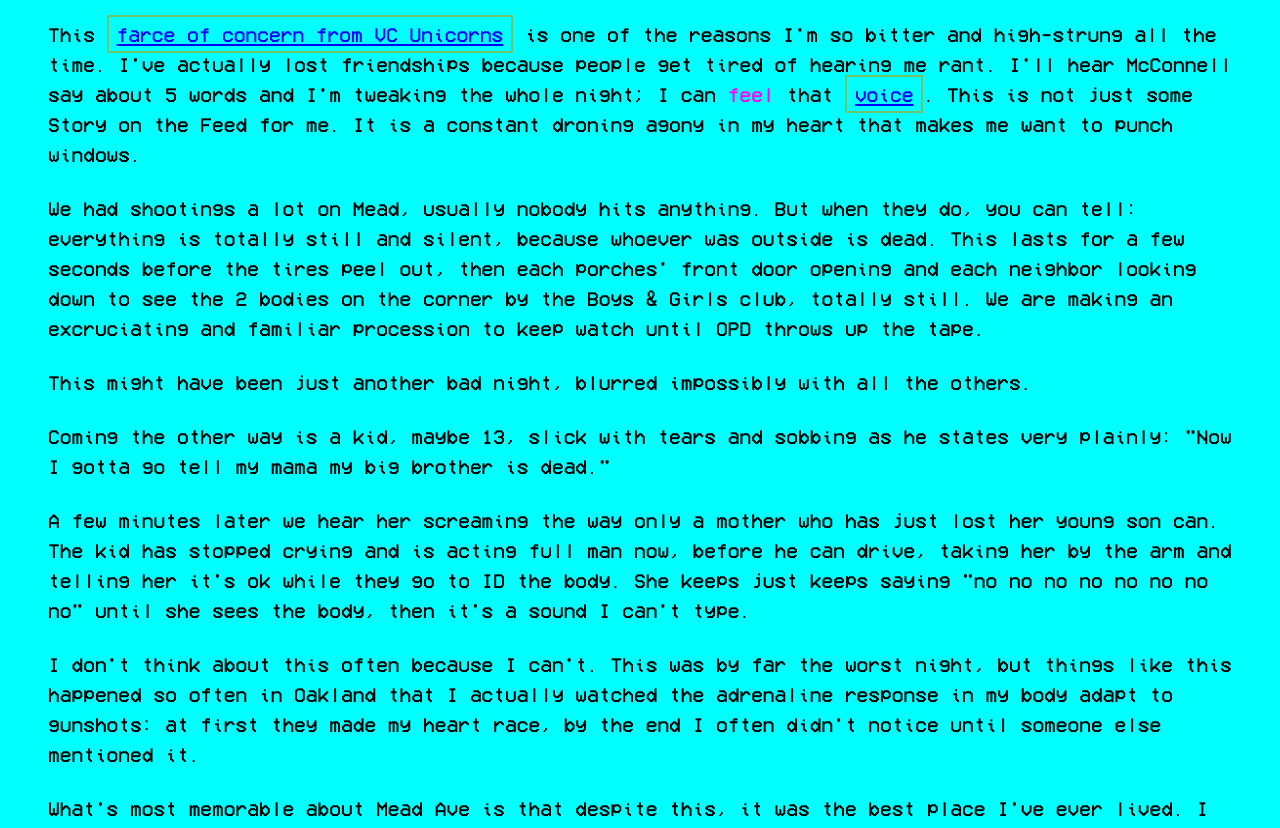
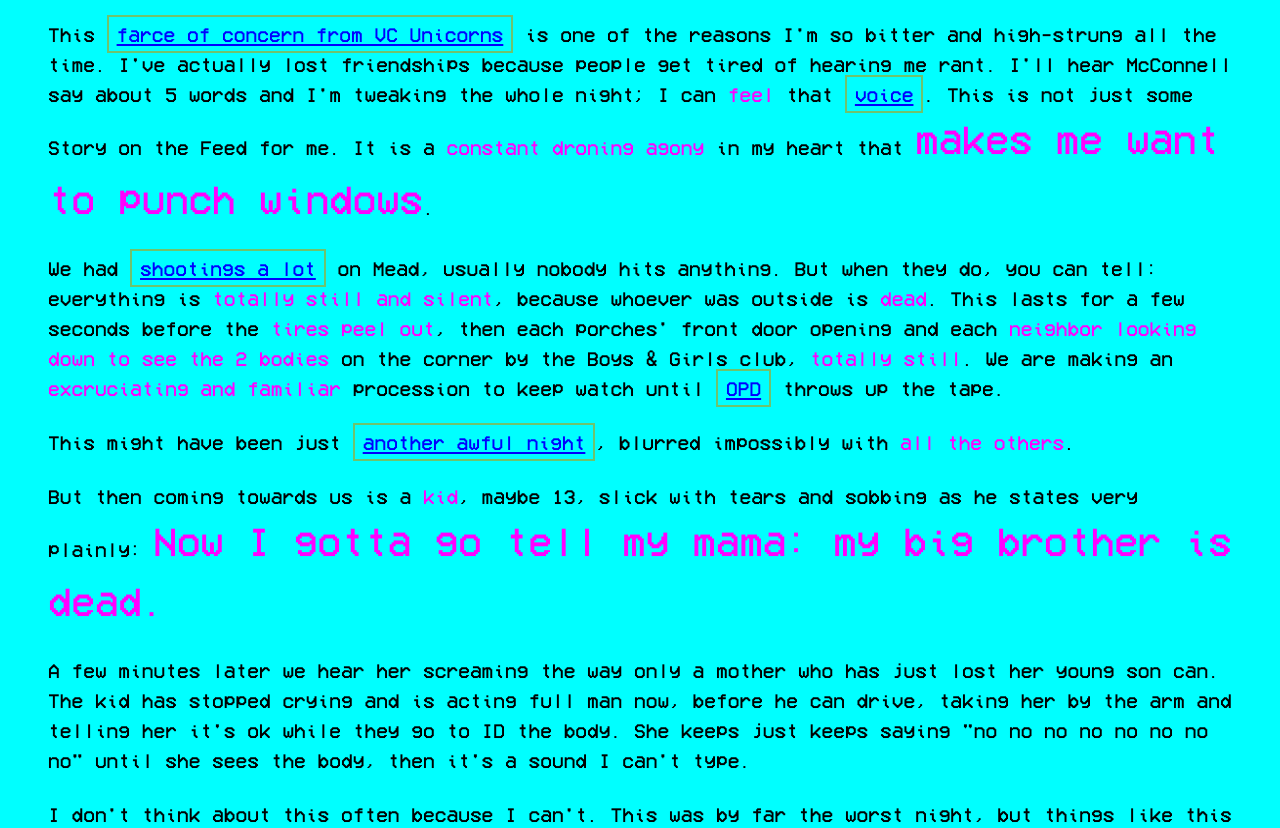
Before and after one commit to TheDripper/notusedyet, a Nuxt app: page /rip-bam-house-on-fire in a window 1280 px wide. Shown: the part 4500-5328 px from the top of the page. Built offline with nearby package versions, Linux system fonts and the light colour scheme.

Commit message:
gotta go tell my mama:

```diff
--- a/pages/rip-bam-house-on-fire.vue
+++ b/pages/rip-bam-house-on-fire.vue
@@ -140,11 +140,11 @@
     </p>
     <p>
       This <a href="https://www.globenewswire.com/news-release/2020/08/03/2071670/0/en/Top-Tech-Companies-Join-Forces-to-Push-for-Diversity-and-Inclusion-at-Vendor-Organizations.html" target="_blank">farce of concern from VC Unicorns</a> is one of the reasons I'm so bitter and high-strung all the time. I've actually lost friendships because people get tired of hearing me rant. I'll hear McConnell say about 5 words and I'm tweaking the whole night; I can
-      <span class="magenta">feel</span> that <a href="https://www.c-span.org/video/?472810-2/senator-mcconnell-protests-us" target="_blank">voice</a>. This is not just some Story on the Feed for me. It is a constant droning agony in my heart that makes me want to punch windows.
+      <span class="magenta">feel</span> that <a href="https://www.c-span.org/video/?472810-2/senator-mcconnell-protests-us" target="_blank">voice</a>. This is not just some Story on the Feed for me. It is a <span class="magenta">constant droning agony</span> in my heart that <span class="magenta bump">makes me want to punch windows</span>.
     </p>
-    <p>We had shootings a lot on Mead, usually nobody hits anything. But when they do, you can tell: everything is totally still and silent, because whoever was outside is dead. This lasts for a few seconds before the tires peel out, then each porches' front door opening and each neighbor looking down to see the 2 bodies on the corner by the Boys &amp; Girls club, totally still. We are making an excruciating and familiar procession to keep watch until OPD throws up the tape.</p>
-    <p>This might have been just another bad night, blurred impossibly with all the others.</p>
-    <p>Coming the other way is a kid, maybe 13, slick with tears and sobbing as he states very plainly: "Now I gotta go tell my mama my big brother is dead."</p>
+    <p>We had <a href="https://www.nprillinois.org/post/far-parkland-spotlight-teens-east-oakland-want-tell-their-stories#stream/0" target="_blank">shootings a lot</a> on Mead, usually nobody hits anything. But when they do, you can tell: everything is <span class="magenta">totally still and silent</span>, because whoever was outside is <span class="magenta">dead</span>. This lasts for a few seconds before the <span class="magenta">tires peel out</span>, then each porches' front door opening and each <span class="magenta">neighbor looking down to see the 2 bodies</span> on the corner by the Boys &amp; Girls club, <span class="magenta">totally still</span>. We are making an <span class="magenta">excruciating and familiar</span> procession to keep watch until <a href="https://www.google.com/search?rlz=1C5CHFA_enUS847US847&ei=AvQtX4LBCbWr0PEPnful0Ag&q=opd+riders&oq=opd+riders&gs_lcp=CgZwc3ktYWIQAzICCAA6BAgAEEc6BQgAEJECOgQIABAKOgUIABCxAzoKCC4QxwEQowIQCjoICC4QxwEQrwE6BAgAEEM6CAgAEBYQChAeUPE-WKVFYKRIaABwAngAgAGWAYgBowWSAQM1LjKYAQCgAQGqAQdnd3Mtd2l6wAEB&sclient=psy-ab&ved=0ahUKEwiCypeEr4rrAhW1FTQIHZ19CYoQ4dUDCAw&uact=5" target="_blank">OPD</a> throws up the tape.</p>
+    <p>This might have been just <a href="https://www.google.com/search?q=new+york+times+memorial+day+weekend+shootings&rlz=1C5CHFA_enUS847US847&oq=new+york+times+memorial+day+weekend+shootings&aqs=chrome..69i57j0.5556j0j7&sourceid=chrome&ie=UTF-8" target="_blank">another awful night</a>, blurred impossibly with <span class="magenta">all the others</span>.</p>
+    <p>But then coming towards us is a <span class="magenta">kid</span>, maybe 13, slick with tears and sobbing as he states very plainly: <span class="magenta bump">Now I gotta go tell my mama: my big brother is dead.</span></p>
     <p>A few minutes later we hear her screaming the way only a mother who has just lost her young son can. The kid has stopped crying and is acting full man now, before he can drive, taking her by the arm and telling her it's ok while they go to ID the body. She keeps just keeps saying "no no no no no no no no" until she sees the body, then it's a sound I can't type.</p>
     <p>I don't think about this often because I can't. This was by far the worst night, but things like this happened so often in Oakland that I actually watched the adrenaline response in my body adapt to gunshots: at first they made my heart race, by the end I often didn't notice until someone else mentioned it.</p>
     <p>What's most memorable about Mead Ave is that despite this, it was the best place I've ever lived. I knew every single neighbor on the block because they'd each taken the time to come over and introduce themselves. I never worried about anything happening to my car or house, because my neighbors were always around keeping an eye out. Raymond next-door was a DJ who played everything from Marvin Gaye to Michael Jackson to Biggie. On Friday night, we'd just wander between peoples porches and yards and play music from the car. This is business as usual in their community, but for me after 18 years in a suburb where everybody is hidden quietly away behind ornate fencing, it was totally magical and insane.</p>
```
